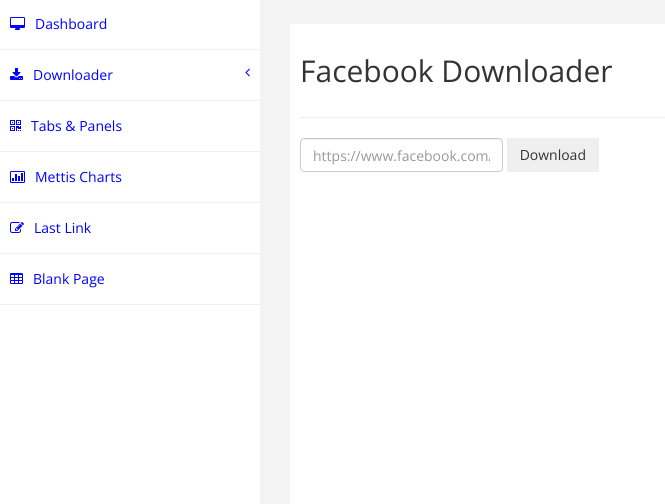
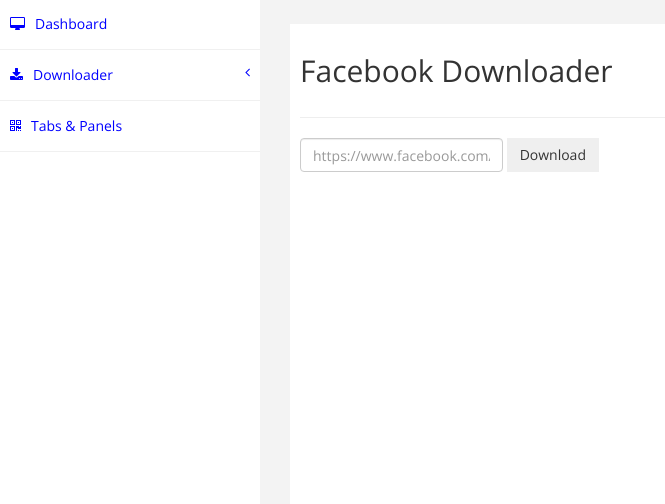
Before and after one commit to FatihMuhammad/trio-hub, a PHP site: page /fb-dl/fb1.php in a window 1280 px wide. Shown: the part 51-555 px from the top of the page, without its empty margins (0-665 px from the left). Run offline with PHP 8.4, Linux system fonts and the light colour scheme.

Commit message:
Update head.php

```diff
--- a/head.php
+++ b/head.php
@@ -75,16 +75,6 @@
                     <li>
                         <a href="#"><i class="fa fa-qrcode "></i>Tabs & Panels</a>
                     </li>
-                    <li>
-                        <a href="#"><i class="fa fa-bar-chart-o"></i>Mettis Charts</a>
-                    </li>
-
-                    <li>
-                        <a href="#"><i class="fa fa-edit "></i>Last Link </a>
-                    </li>
-                    <li>
-                        <a href="blank.html"><i class="fa fa-table "></i>Blank Page</a>
-                    </li>
                 </ul>
 
             </div>
```
